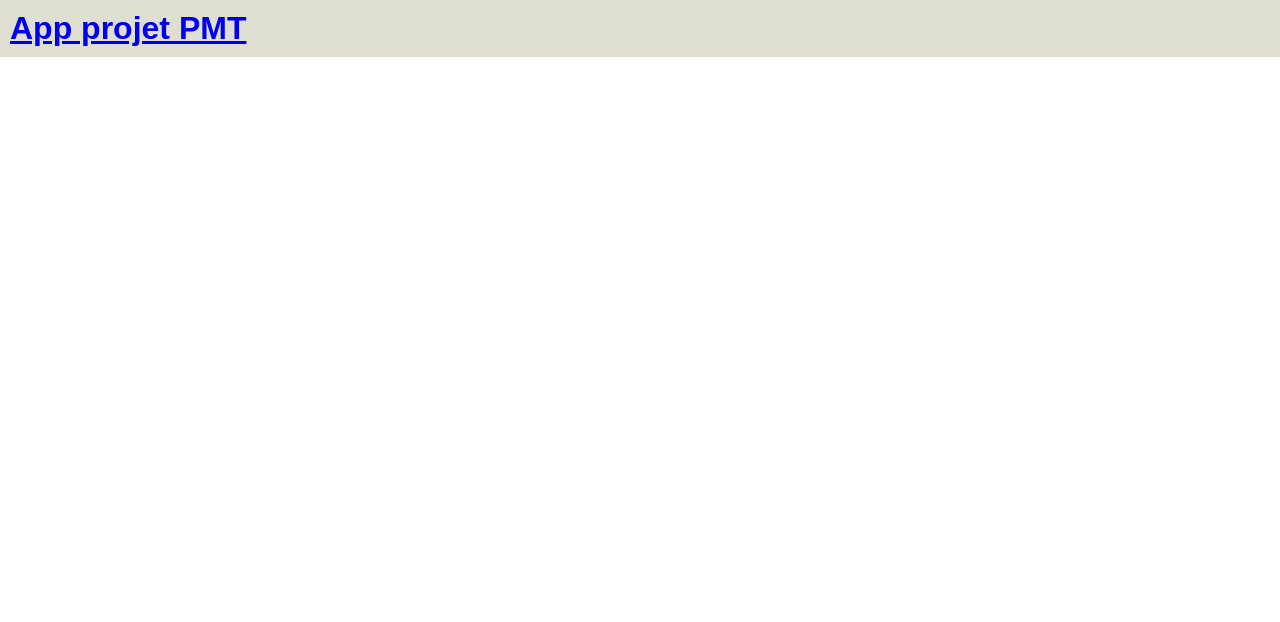
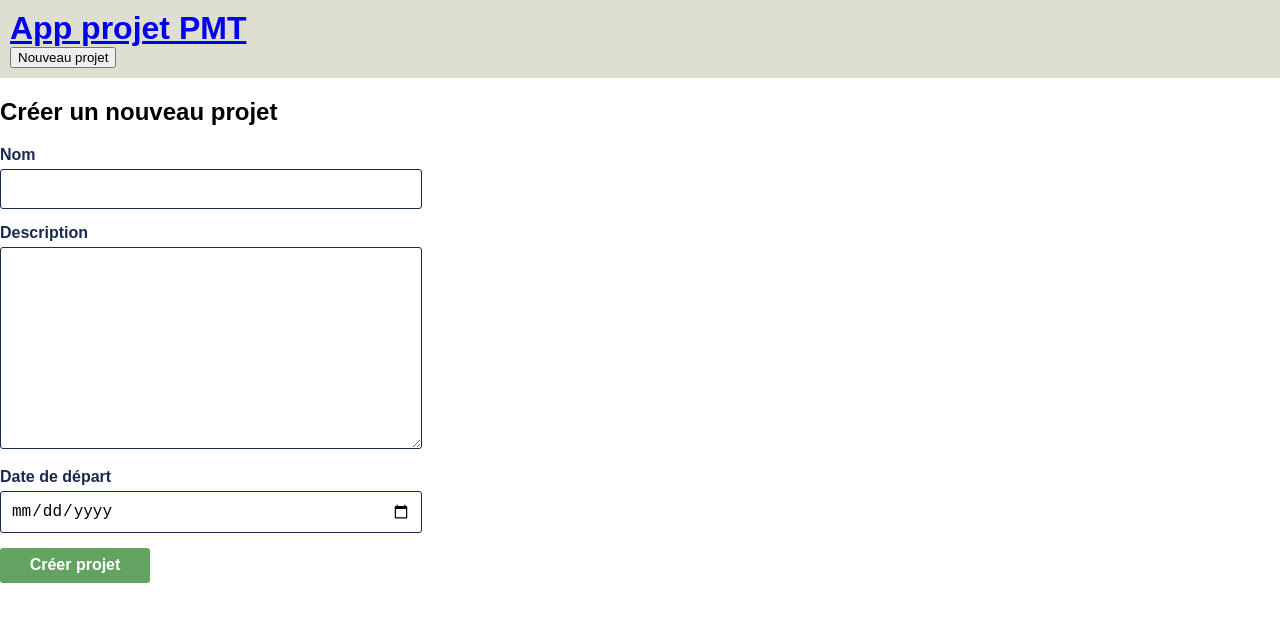
Before and after one commit to gwendal25/app-project-pmt, an Angular app: page /project-form in a window 1280 px wide. Before the commit this address led to /. Shown: the top 622 px of the page. Built offline with nearby package versions, Linux system fonts and the light colour scheme.

Commit message:
feat ✨ : added project form page

```diff
--- a/src/app/app.html
+++ b/src/app/app.html
@@ -3,6 +3,7 @@
     <a [routerLink]="['/']">
       <h1>{{title}}</h1>
     </a>
+    <a [routerLink]="['/project-form']"><button>Nouveau projet</button></a>
   </header>
   <section class="content">
       <router-outlet />
--- /dev/null
+++ b/src/app/project-form/project-form.html
@@ -0,0 +1,12 @@
+<section class="listing-apply">
+    <h2 class="section-heading">Créer un nouveau projet</h2>
+    <form [formGroup]="projectForm" (submit)="submitProject()">
+        <label for="project-name">Nom</label>
+        <input id="project-name" type="text" formControlName="name" />
+        <label for="project-description">Description</label>
+        <textarea name="project-description" id="project-description" cols="30" rows="10" formControlName="description"></textarea>
+        <label for="start-date">Date de départ</label>
+        <input id="start-date" type="date" formControlName="startDate" />
+        <button type="submit" class="primary">Créer projet</button>
+    </form>
+</section>
--- /dev/null
+++ b/src/app/project-form/project-form.scss
@@ -0,0 +1,30 @@
+label, input {
+  display: block;
+}
+label {
+  color: #1A2A4F;
+  font-weight: bold;
+  margin-bottom: 5px;
+  font-size: 12pt;
+}
+input, textarea {
+  font-size: 12pt;
+  margin-bottom: 15px;
+  padding: 10px;
+  width: 400px;
+  border: solid .3px #1A2A4F;
+  border-radius: 3px;
+}
+
+button {
+    font-size: 12pt;
+    font-weight: bold;
+    color: #ffffff;
+    background-color: #63A361;
+    padding: 5px;
+    width: 150px;
+    height: 35px;
+    border-radius: 3px;
+    border: none;
+    cursor: pointer;
+}
--- /dev/null
+++ b/src/app/project-form/project-form.ts
@@ -0,0 +1,37 @@
+import { Component, inject } from '@angular/core';
+import { FormControl, FormGroup, ReactiveFormsModule } from '@angular/forms';
+import { ProjectService } from '../project-service';
+import { Project } from '../project/project';
+import { ActivatedRoute, Router } from '@angular/router';
+
+
+@Component({
+  selector: 'app-project-form',
+  standalone: false,
+  templateUrl: './project-form.html',
+  styleUrl: './project-form.scss'
+})
+export class ProjectForm {
+  private router:Router = inject(Router);
+  projectService = inject(ProjectService);
+
+  projectForm = new FormGroup({
+    name: new FormControl(''),
+    description: new FormControl(''),
+    startDate: new FormControl(new Date())
+  });
+
+  submitProject() {
+    if(!this.projectForm.valid) {
+      return;
+    }
+
+    const name = this.projectForm.value.name ?? '';
+    const description = this.projectForm.value.description ?? '';
+    const startDate = this.projectForm.value.startDate ?? new Date();
+    const projectInfo = { id: "0", name: name, description: description, startDate: startDate };
+    this.projectService.submitProject(projectInfo);
+    this.router.navigate(['/']);
+  }
+
+}
--- a/src/app/project-service.ts
+++ b/src/app/project-service.ts
@@ -45,4 +45,10 @@ export class ProjectService {
     getProjectInfoById(id: string): ProjectInfo | undefined {
       return this.projectInfoList.find((projectInfo) => projectInfo.id === id);
     }
+
+    submitProject(projectInfo: ProjectInfo) {
+      const projectId = this.projectInfoList.length+1;
+      projectInfo.id = projectId.toString();
+      this.projectInfoList.push(projectInfo);
+    }
 }
--- a/src/app/routes.ts
+++ b/src/app/routes.ts
@@ -1,11 +1,13 @@
 import { Routes } from "@angular/router";
 import { Project } from "./project/project";
 import { ProjectDetails } from "./project-details/project-details";
+import { ProjectForm } from "./project-form/project-form";
 
 const routeConfig: Routes = [
     { path: '', component: Project, title: 'Home page'},
     { path: 'project-homepage', component: Project, title: 'Project home page' },
-    { path: 'project-details/:id', component: ProjectDetails, title: 'Project details'}
+    { path: 'project-details/:id', component: ProjectDetails, title: 'Project details'},
+    { path: 'project-form', component: ProjectForm, title: 'New project' }
 ]
 
 export default routeConfig;
```
Also changed, not shown: src/app/app-module.ts (+6 -2 lines), 1 other file (tests, documents, lock files or other folders).
